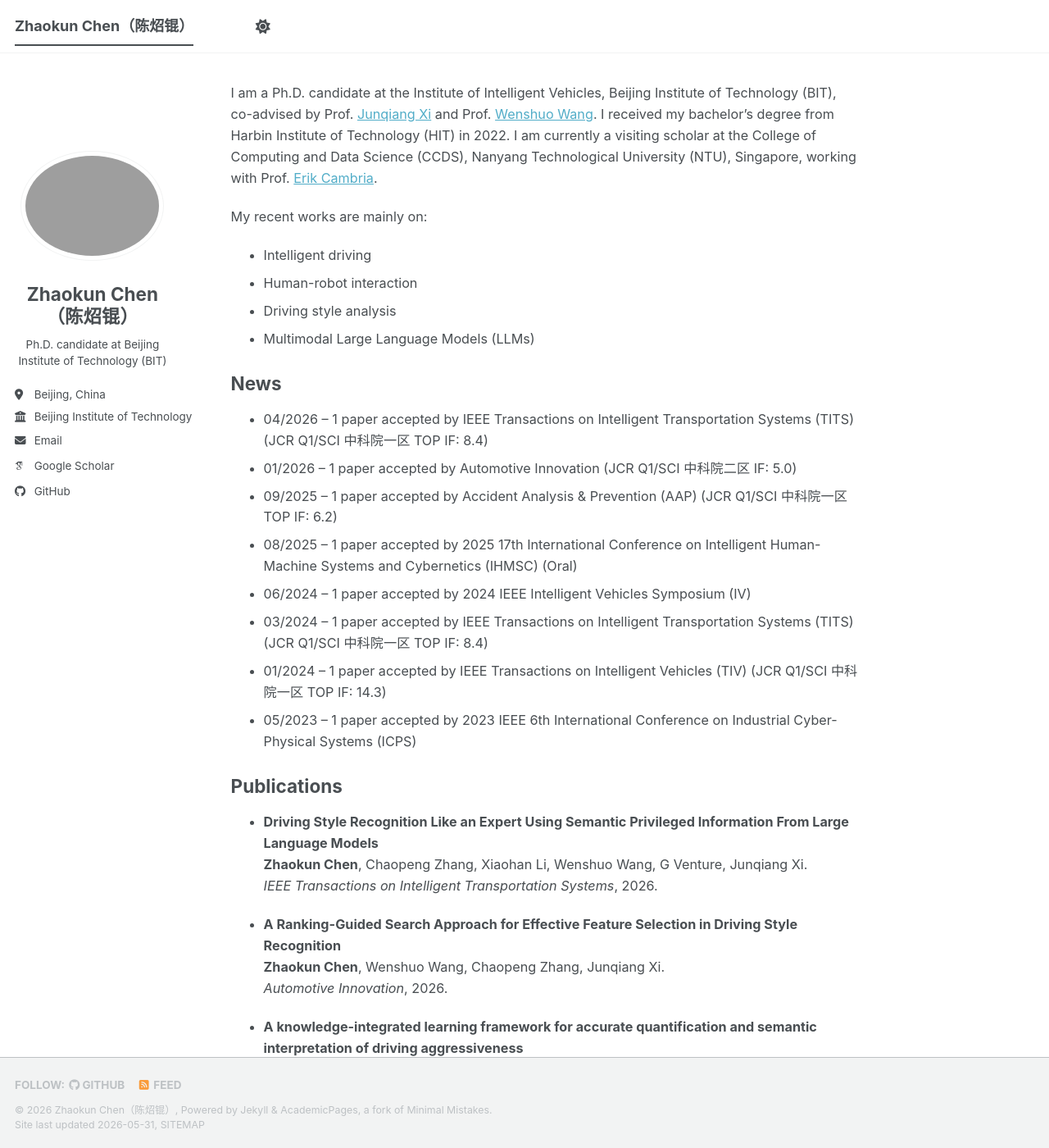
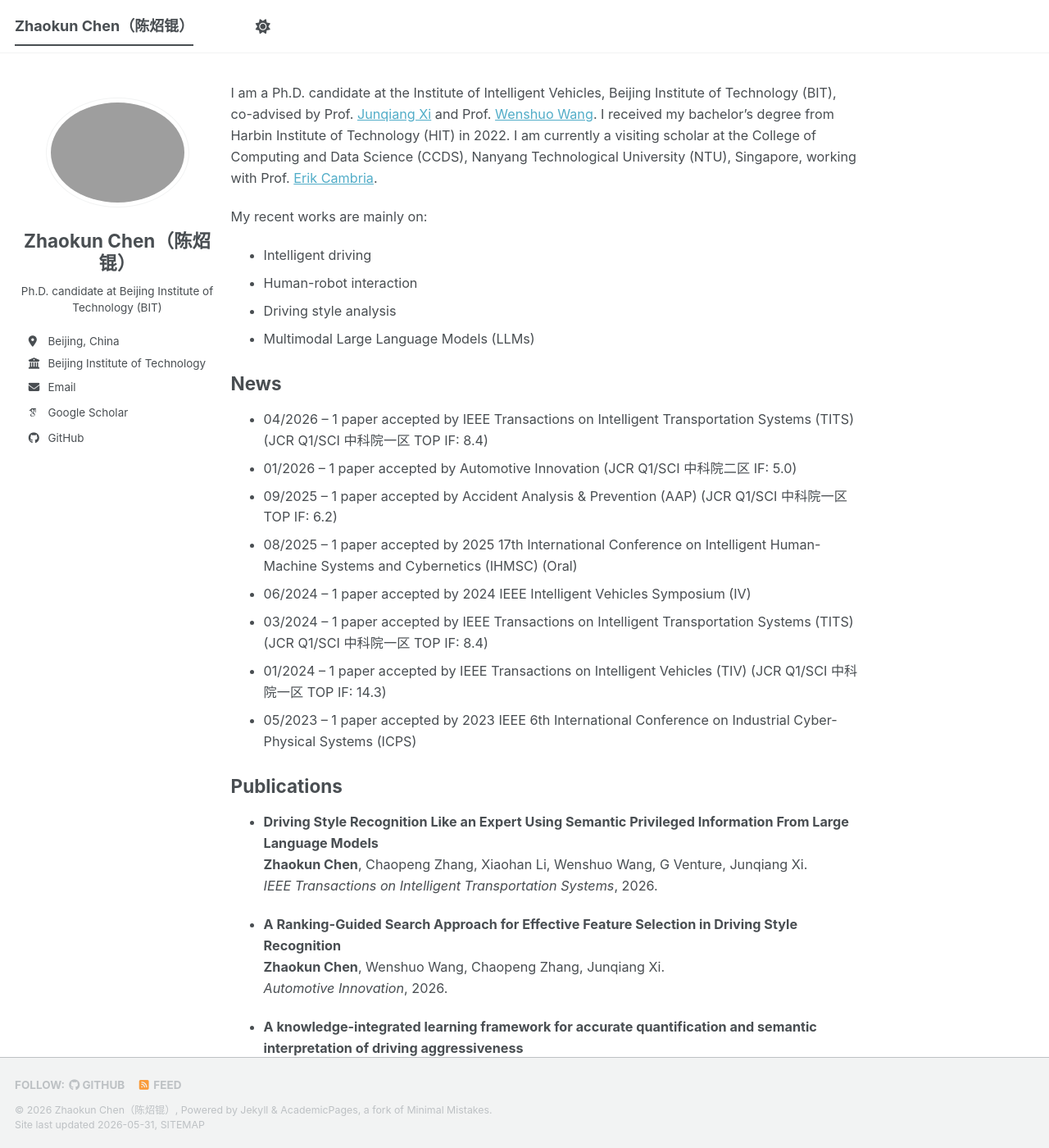
Before and after one commit to zhaokun-bit/zhaokun-bit.github.io, a Jekyll site: the page built from _pages/about.md, in a window 1280 px wide and 1400 px high. Shown: the whole window at 82% size. Built offline with Jekyll 4.4.1, drawn with Linux system fonts in a browser that asks for light colours; some web fonts are replaced; a script bundle is joined from its source files by our own code; library files that are not in the unit come from our copies.

Commit message:
Update main.scss

```diff
--- a/assets/css/main.scss
+++ b/assets/css/main.scss
@@ -69,38 +69,37 @@ h1, h2, h3,
   line-height: 1.6 !important;
 }
 
-/* 强行让侧边栏组件在窄屏/全屏下保持完美的居中对齐 */
-.sidebar {
+/* ==========================================================================
+   强制侧边栏全屏/全分辨率下头像与文字完美居中对齐
+   ========================================================================== */
+
+/* 1. 强行将大标题和 bio 文本居中 */
+.author__name,
+.author__bio,
+.author__urls-wrapper {
   text-align: center !important;
+}
 
-  /* 让头像在容器内居中 */
+/* 2. 强行将头像居中（解决你看到的“头像和名字对不齐”的核心） */
 .author__avatar {
   display: block !important;
   margin-left: auto !important;
   margin-right: auto !important;
+  float: none !important; /* 消除某些分辨率下主题自带的左浮动 */
 }
 
-  /* 让位置、学校、Email等小图标和文字列表也整体居中 */
-  .author__urls-wrapper {
-    ul {
-      display: inline-block;
-      text-align: left; /* 让列表文字本身靠左，但列表整体在主页居中，这样最美观 */
-    }
-  }
+/* 3. 让头像下面的图片包裹层也取消浮动和靠左 */
+.sidebar .author__avatar img {
+  margin: 0 auto !important;
 }
 
-/* 取消侧边栏的独立滚动条，使其高度随内容自适应 */
-.sidebar {
-  overflow: visible !important;
-  max-height: none !important;
-  position: relative !important; /* 如果是在手机端，取消其粘性固定定位 */
+/* 4. 针对社交链接列表（Email, Scholar 等）的居中优化 */
+.author__urls {
+  display: inline-block !important; /* 让整个列表容器变成块级行内元素，从而在父级居中 */
+  text-align: left !important;      /* 列表内部的图标和文字依然保持左对齐，确保整齐 */
 }
 
-/* 针对电脑端如果依然不想让它有任何滑动视感 */
-@media (min-width: 64em) {
+/* 5. 强行撑满宽度，防止因为宽度缩进导致的不对称 */
 .sidebar {
-    position: -webkit-sticky !important;
-    position: sticky !important;
-    top: 2em !important;
+  width: 100% !important;
 }
-}
```
Lines whose indentation alone changed are shown as unchanged.
